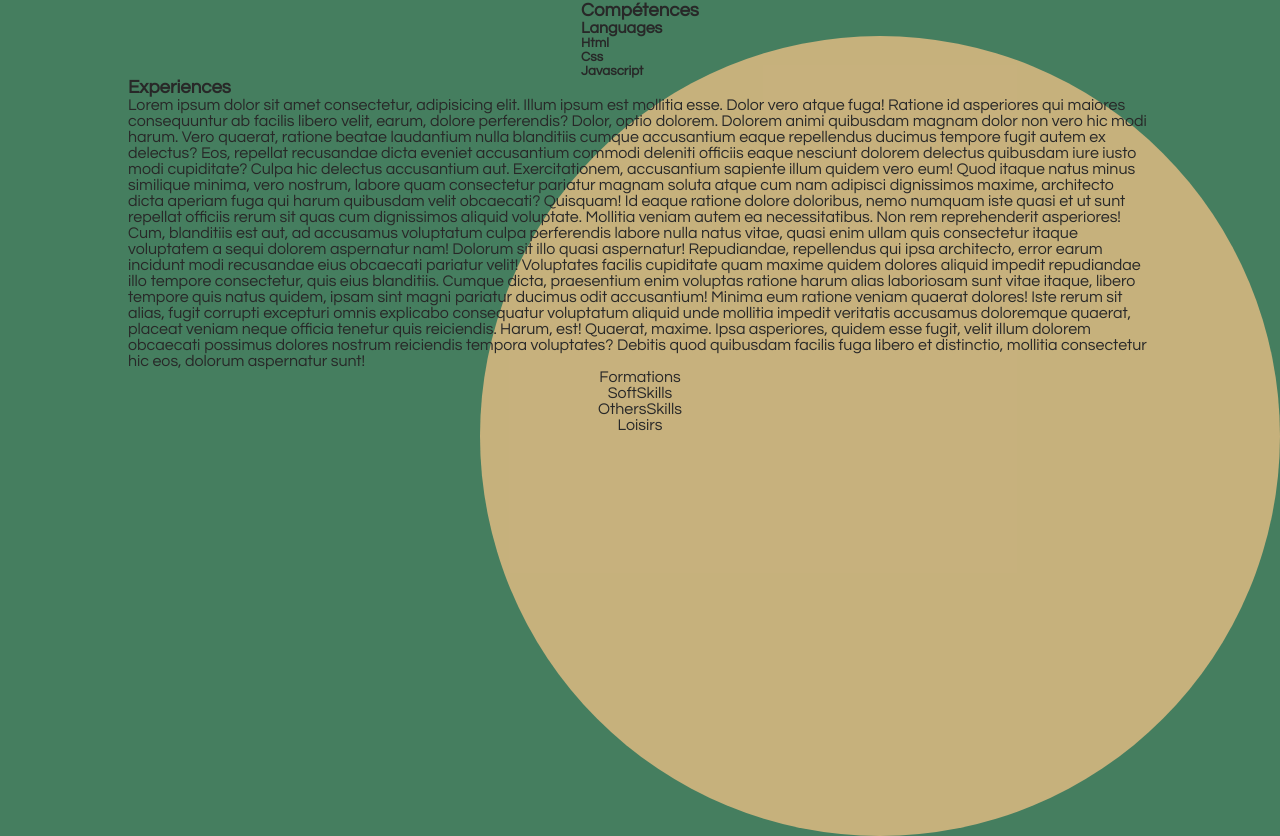
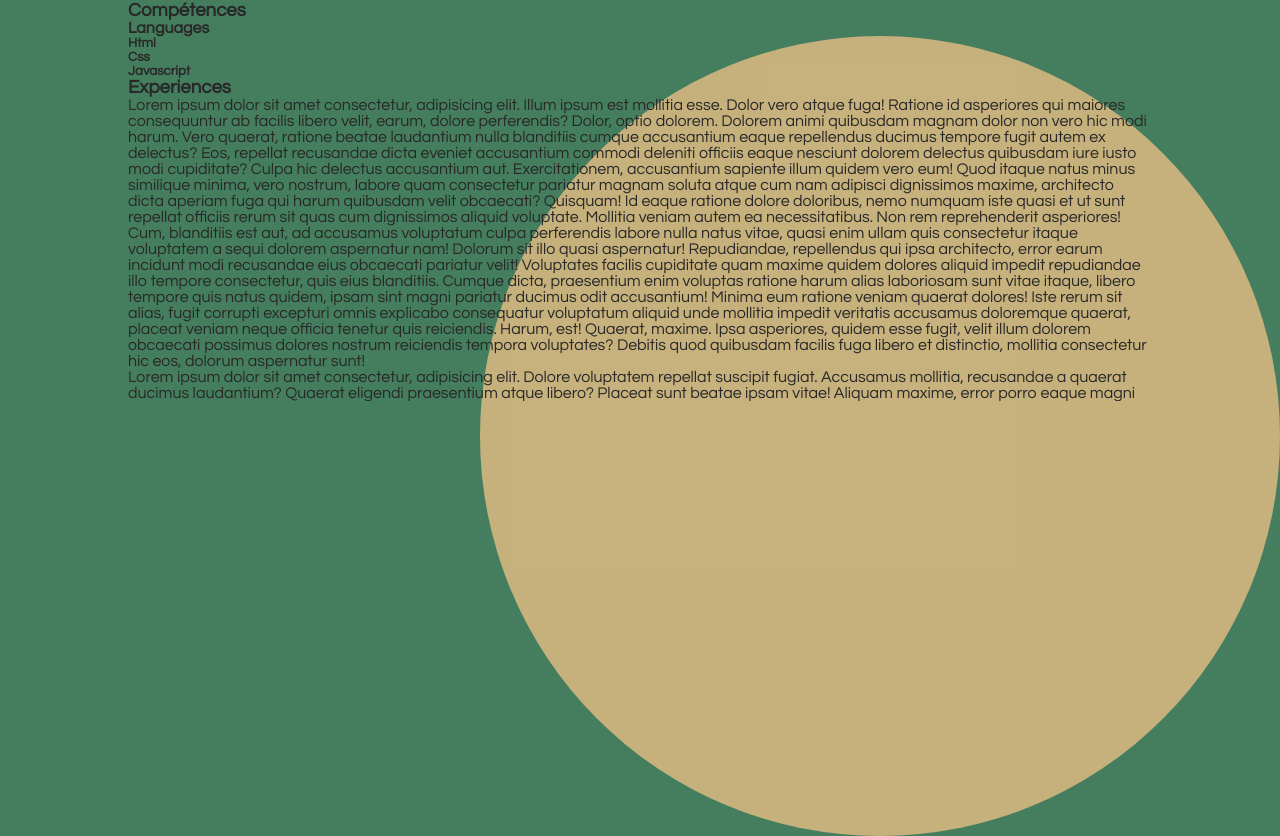
Before and after one commit to Squal94/KhadirLounis_Curriculum, a React (Create React App) app: page /cv in a window 1280 px wide. Shown: the part 444-1280 px from the top of the page. Built offline with nearby package versions, Linux system fonts and the light colour scheme.

Commit message:
scroll content

```diff
--- a/src/components/cv_Components/Experiences.js
+++ b/src/components/cv_Components/Experiences.js
@@ -39,6 +39,107 @@ const Experiences = () => {
         Debitis quod quibusdam facilis fuga libero et distinctio, mollitia
         consectetur hic eos, dolorum aspernatur sunt!
       </p>
+      <p>
+        Lorem ipsum dolor sit amet consectetur, adipisicing elit. Dolore
+        voluptatem repellat suscipit fugiat. Accusamus mollitia, recusandae a
+        quaerat ducimus laudantium? Quaerat eligendi praesentium atque libero?
+        Placeat sunt beatae ipsam vitae! Aliquam maxime, error porro eaque magni
+        provident atque pariatur corporis exercitationem, libero minus nostrum
+        deserunt nisi ut incidunt. Beatae sed quasi in iusto illo ratione
+        voluptates dolor labore minima repellendus? Atque error praesentium
+        saepe possimus nam assumenda ea aliquid obcaecati quidem, magnam rerum,
+        quos numquam. Voluptatum dolores odio magni modi numquam voluptatem.
+        Inventore commodi, corporis quia autem velit ipsam numquam? Nesciunt
+        tenetur necessitatibus laudantium nam aperiam? Nemo autem optio
+        reprehenderit nulla explicabo iste voluptate illum ut, esse omnis
+        sapiente mollitia? Atque debitis inventore ea, tenetur aliquid harum
+        magni ad nihil! Aspernatur dolorem expedita quia eaque ipsum esse,
+        consectetur quae ipsam assumenda odio quas impedit laudantium iusto
+        fugiat quibusdam architecto optio voluptatem! Sequi mollitia velit
+        quidem dolorem doloremque eius possimus vel? Qui, delectus iusto quas,
+        deleniti quibusdam, doloremque tempore necessitatibus dolores inventore
+        quae quos neque sapiente. Laboriosam, obcaecati. Dolores consequatur
+        quibusdam non maiores, asperiores, mollitia officiis eaque error nemo
+        expedita vitae! Ipsa eligendi doloribus illum iusto mollitia,
+        dignissimos reprehenderit dolorem excepturi culpa nesciunt beatae
+        commodi dolorum vero enim eius facere. Esse qui voluptatibus tenetur
+        molestias. Placeat sed nam cupiditate adipisci ex! Sequi fuga facilis
+        error unde. Sequi molestiae magnam hic ducimus tempore repellat
+        repudiandae rerum illo aperiam atque dolor rem pariatur quibusdam ullam
+        reiciendis laboriosam consequuntur error ipsam dignissimos, optio cum?
+        Hic quaerat quo magni molestiae voluptate sint quae eos quibusdam
+        incidunt ad labore laborum maxime corporis dicta deleniti obcaecati enim
+        pariatur, saepe soluta amet, perferendis maiores nihil. In, totam
+        adipisci. Ad, amet repudiandae similique exercitationem rem fuga!
+        Dolorem culpa quasi, id quam, delectus quod corrupti dolore doloribus
+        amet similique optio aliquid cumque eos blanditiis alias doloremque
+        tempore, facilis aut numquam. Error, a? Tempore culpa quo dolores rerum
+        maiores similique hic laborum sit. Ipsum officia nobis, incidunt sint
+        eius vitae laborum quis excepturi, odit pariatur ipsa modi eveniet
+        corrupti. Ut, inventore! At, molestias voluptatibus quae quas corrupti
+        possimus tenetur, fuga sunt recusandae in adipisci, sed debitis?
+        Explicabo, distinctio. Porro inventore, saepe nostrum quasi
+        exercitationem pariatur aut sapiente excepturi ipsa nam corrupti! Eum,
+        numquam aliquid id autem harum atque at nisi pariatur eaque mollitia,
+        expedita quibusdam? Modi molestiae animi ad ut consectetur consequatur
+        voluptates fugiat dignissimos? Modi, ab? Aperiam temporibus perferendis
+        repellat. Aliquam, ex ipsum. Voluptas dolorem sunt sint libero facere et
+        sed totam, quidem provident quos sequi quia. Quam, ipsum fuga.
+        Voluptates delectus ipsum quia quibusdam nulla culpa inventore earum
+        consequuntur! Perferendis est sint, eligendi maiores eum culpa
+        accusantium? Est accusantium error quisquam, doloremque animi porro
+        autem quibusdam repudiandae ut. Totam dolorum quas laudantium dicta
+        adipisci saepe libero magni, atque fuga. Corrupti quasi perspiciatis
+        animi est explicabo dolore quos repellat id adipisci cumque, libero
+        similique expedita dolorem rem aperiam totam, odio aut? Magnam
+        laudantium quas, fugit optio eos facere iste quam! Adipisci odit unde,
+        quod dolorem maiores tempora distinctio alias laboriosam? Nam odio
+        voluptates distinctio ullam blanditiis, cumque dolorem omnis debitis
+        eveniet reiciendis delectus recusandae, sed libero doloribus accusamus
+        facere ratione! Nam modi illum totam corporis assumenda nemo delectus
+        rerum, nobis quos, sint minus reprehenderit nihil repellat laudantium
+        doloremque vitae nulla odit at quis dolorum distinctio necessitatibus
+        culpa ex dolore! Vero. Qui hic possimus tempore quod ipsum, praesentium
+        est labore suscipit velit porro voluptate, officiis nostrum eos error,
+        deserunt placeat a laudantium nihil iusto? Reiciendis tenetur rem
+        excepturi sapiente itaque deserunt? Reprehenderit itaque deleniti
+        sapiente fugiat mollitia, facere voluptas voluptatum quos magnam minus
+        cupiditate, enim veniam iusto officia ipsam quidem aliquid aspernatur,
+        eius ea voluptatem excepturi! Earum rerum perspiciatis quaerat nulla.
+        Quaerat atque dolorum a ad velit assumenda delectus ducimus mollitia,
+        adipisci incidunt voluptate iure exercitationem, suscipit ab sapiente
+        facere illo ipsa inventore. Quasi dignissimos officia esse numquam unde
+        magni. Sit! Pariatur adipisci esse, eos, nemo voluptatem impedit, nihil
+        quam tenetur possimus eligendi repellat modi sed rerum perferendis magni
+        corporis. Inventore nemo molestiae nam delectus assumenda facilis
+        debitis officia repellat numquam! Officia aspernatur incidunt illo quos
+        vitae molestias amet cumque repudiandae nostrum aperiam! Reprehenderit,
+        reiciendis fugit. Deserunt est, iusto fugiat nam suscipit alias quae
+        distinctio iste harum cupiditate autem natus consequatur? Error,
+        voluptatem! Voluptas dignissimos suscipit non incidunt eveniet ad amet
+        illo, magni hic nobis accusamus labore fugit sunt soluta earum fugiat
+        quis ut omnis blanditiis modi. Veritatis eaque dolor reprehenderit?
+        Consequuntur eius asperiores, sint omnis totam veritatis nam, sequi
+        optio libero blanditiis aliquam distinctio, consequatur at iste aliquid
+        minus autem. Delectus alias veniam neque ea quidem, est facilis quae
+        sequi. Ipsa culpa dicta iusto tenetur voluptas, earum eligendi corrupti
+        ut est cupiditate, minima voluptates. Ipsam eos architecto officia
+        accusamus maxime recusandae beatae sed laborum, ullam ipsa consectetur
+        ipsum molestias nobis. Numquam amet voluptatibus error id laboriosam,
+        tenetur ut? Harum accusamus neque corporis modi alias esse. Nostrum
+        labore laborum expedita vitae, optio minus fugiat repellat quaerat harum
+        cupiditate, at delectus tempore. Fugiat harum itaque rerum facilis
+        excepturi! Inventore provident quibusdam adipisci optio expedita
+        molestias, aspernatur perferendis modi aliquid libero amet harum, magnam
+        illum consequuntur veniam ab quam minus velit quas tempore. Veritatis
+        maiores ipsum nisi soluta necessitatibus laborum iure, dolore facilis
+        dolorum, cum eum. Deserunt, ut minus error animi similique voluptate
+        placeat architecto illum incidunt tenetur dicta facere, ipsum obcaecati
+        rem. Nemo magnam non aspernatur dolorum quia distinctio aliquid soluta
+        atque. Est, sit esse atque nobis iusto cumque laborum culpa
+        reprehenderit fugiat similique maiores ipsam neque quasi dicta? Numquam,
+        voluptas illum!
+      </p>
     </div>
   );
 };
--- a/src/pages/Cv.js
+++ b/src/pages/Cv.js
@@ -19,6 +19,7 @@ const Cv = () => {
       <div className="cv-content">
         <h1>Khadir Lounis</h1>
         <h2>Curriculum Vitae</h2>
+        <div className="cv-content-test">
           <Competences />
           <Experiences />
           <Formations />
@@ -26,6 +27,7 @@ const Cv = () => {
           <OtherSkills />
           <Loisirs />
         </div>
+      </div>
       <Buttons left={"/"} right={"/projet-1"} />
     </div>
   );
--- a/src/style/pages/_cv.scss
+++ b/src/style/pages/_cv.scss
@@ -1,6 +1,6 @@
 .cv {
+  width: 100vw;
   height: 100vh;
-  width: 100vw;
   position: absolute;
 
   &:after {
@@ -32,8 +32,8 @@
     animation: cvAnim 1s ease-in-out;
     margin: 100px auto 0 auto;
     justify-items: center;
+    position: relative;
     width: 80%;
-    height: 95%;
     -webkit-user-select: none;
     user-select: none;
 
@@ -95,5 +95,13 @@
         opacity: 1;
       }
     }
+    &-test {
+      height: 400px;
+      position: absolute;
+      overflow-y: scroll;
+    }
+    &-test::-webkit-scrollbar {
+      display: none;
+    }
   }
 }
--- a/src/style/pages/_notFound.scss
+++ b/src/style/pages/_notFound.scss
@@ -1,6 +1,6 @@
 .notFound {
   display: flex;
-  height:100vh;
+  height: 100vh;
   align-items: center;
   justify-content: center;
   text-align: center;
@@ -10,7 +10,7 @@
     padding: 2rem;
 
     &:after {
-      content: '';
+      content: "";
       height: 500px;
       width: 500px;
       background: $color-3;
@@ -24,7 +24,7 @@
   }
   h3 {
     font-size: 2rem;
-    transition: .4s;
+    transition: 0.4s;
     padding: 10px;
 
     &:hover {
```
Also changed, not shown: src/style/pages/_project.scss (+26 -26 lines), 1 other file (tests, documents, lock files or other folders). Lines whose indentation alone changed are shown as unchanged.
